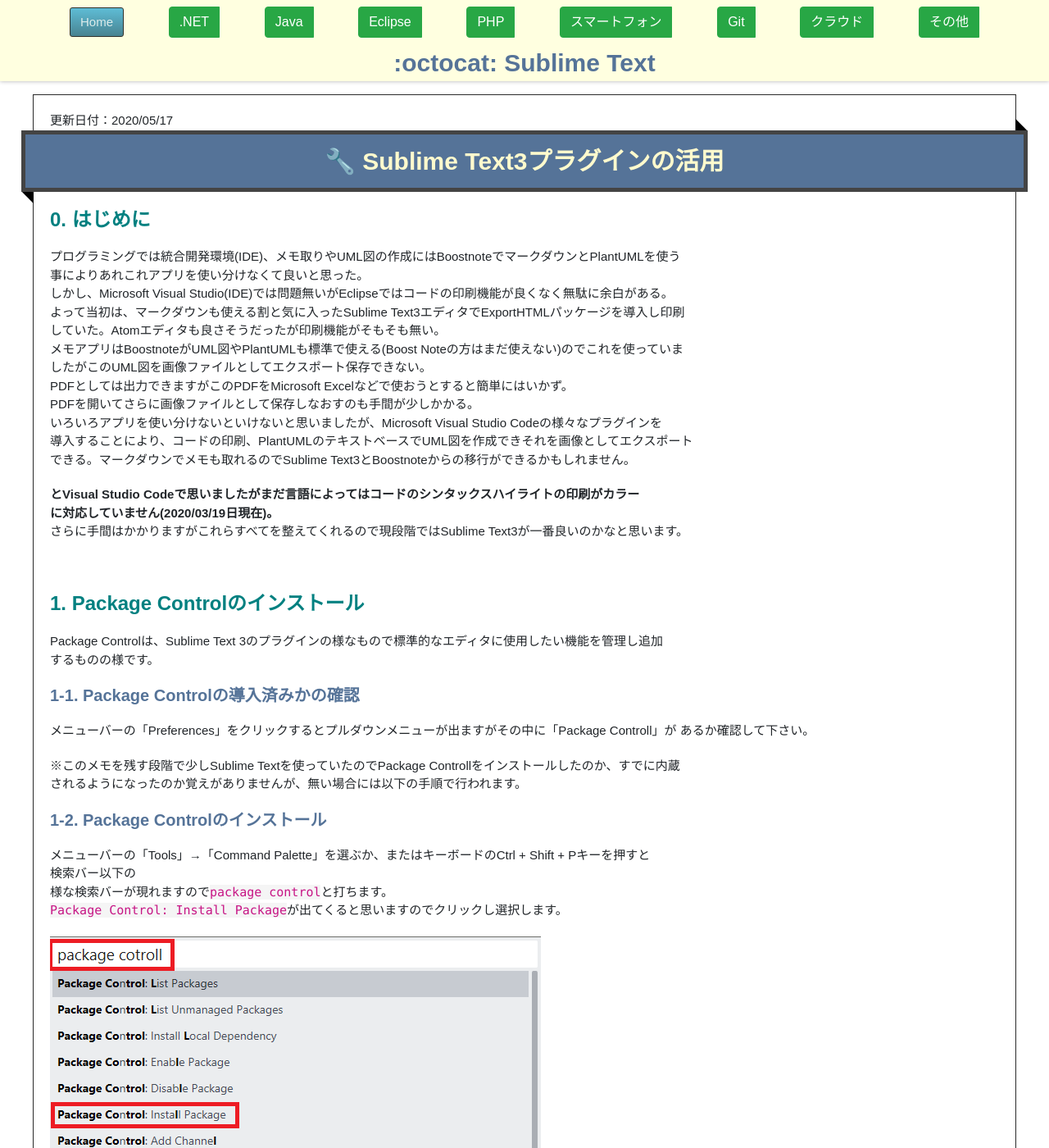
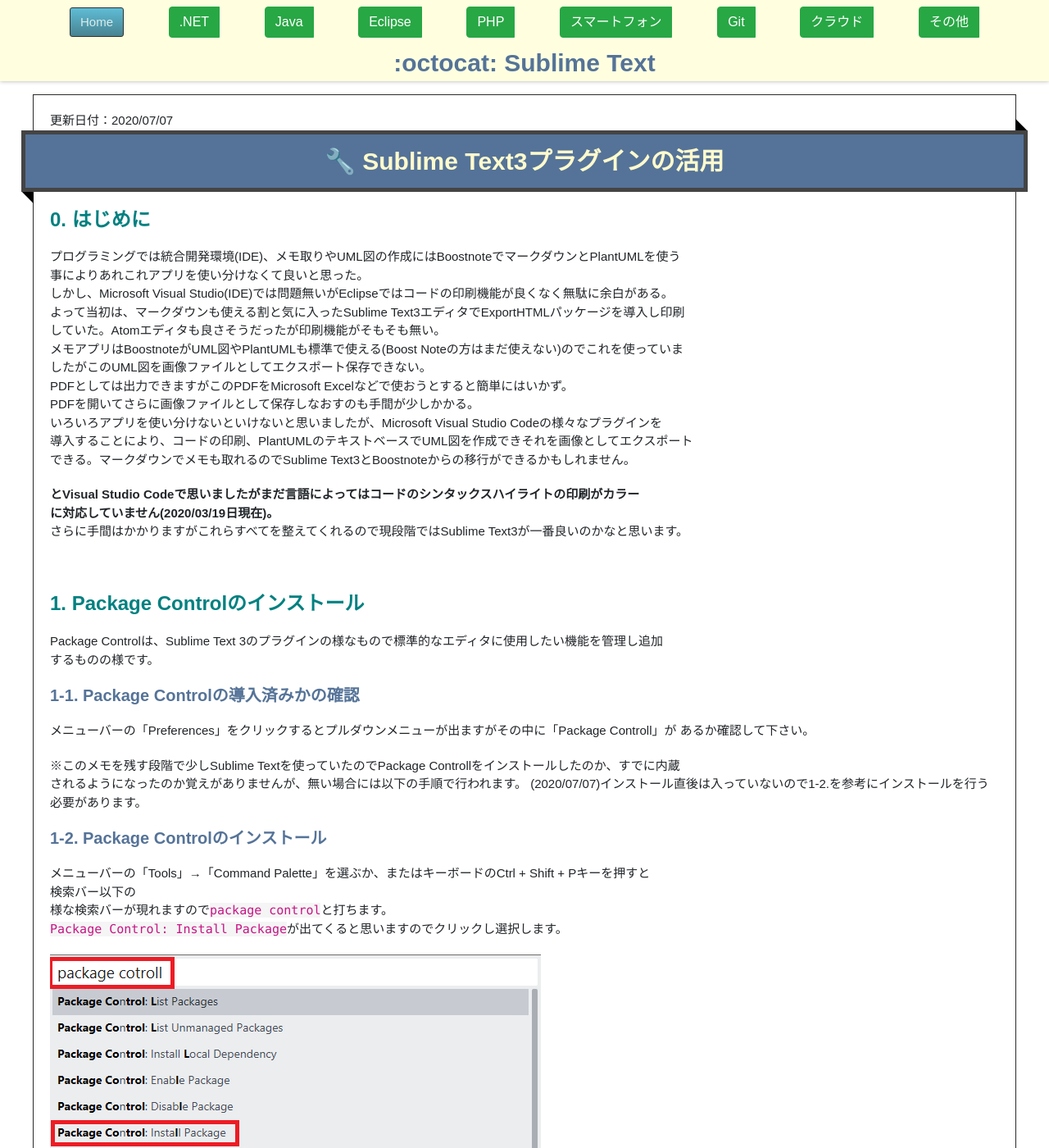
Before and after one commit to fujio-development/fujio-development.github.io, a Jekyll site: the page built from Contents/SublimeText3/PackageControl.md, in a window 1280 px wide and 1400 px high. Shown: the whole window at 82% size. Built offline with Jekyll 4.4.1, drawn with Linux system fonts in a browser that asks for light colours; emoji names are drawn with the system emoji font; some of the changed text lies outside the part shown.

Commit message:
Win200707

```diff
--- a/Contents/SublimeText3/PackageControl.md
+++ b/Contents/SublimeText3/PackageControl.md
@@ -3,7 +3,7 @@ layout: default
 title: ":octocat: Sublime Text"
 description: ":wrench: Sublime Text3プラグインの活用"
 date: "2020/05/17"
-lastmod: "2020/05/17"
+lastmod: "2020/07/07"
 ---
 
 ## 0. はじめに
@@ -39,6 +39,7 @@ Package Controlは、Sublime Text 3のプラグインの様なもので標準的
 
 ※このメモを残す段階で少しSublime Textを使っていたのでPackage Controllをインストールしたのか、すでに内蔵
 されるようになったのか覚えがありませんが、無い場合には以下の手順で行われます。
+(2020/07/07)インストール直後は入っていないので1-2.を参考にインストールを行う必要があります。
 
 ### 1-2. Package Controlのインストール
 
@@ -156,9 +157,11 @@ PlantUML compiled Jar(`plantuml.jar`ファイル)と、Java(Jdk、Jreどちら
 #### Javaのダウンロードと配置、環境変数PATH設定
 
 個々の環境によりますのでJavaのダウンロードと配置、環境設定PATH設定は省略しますが無ければ行ってください。
+Javaはgraphvizより上に配置した方が良いかもしれません。
 
 ### 4-4. PlantUmlDiagramのプレビューの表示
 
+※Pathの設定などを行った後Sublime Text3を1度再起動する必要があるようです。
 メニューバーの「基本設定(n)」→「Package Settings」→「PlantUmlDiagrams」→「Display Diagrams」をクリック
 すると今度はプレビューを表示できるはずです。※表示には環境にもよりますが5秒程度の時間がかかる様です。
 ※画像は別途保存するのではなくPlantUMLのソースファイルの置かれているディレクトリ内にpngファイルとして作成
```
